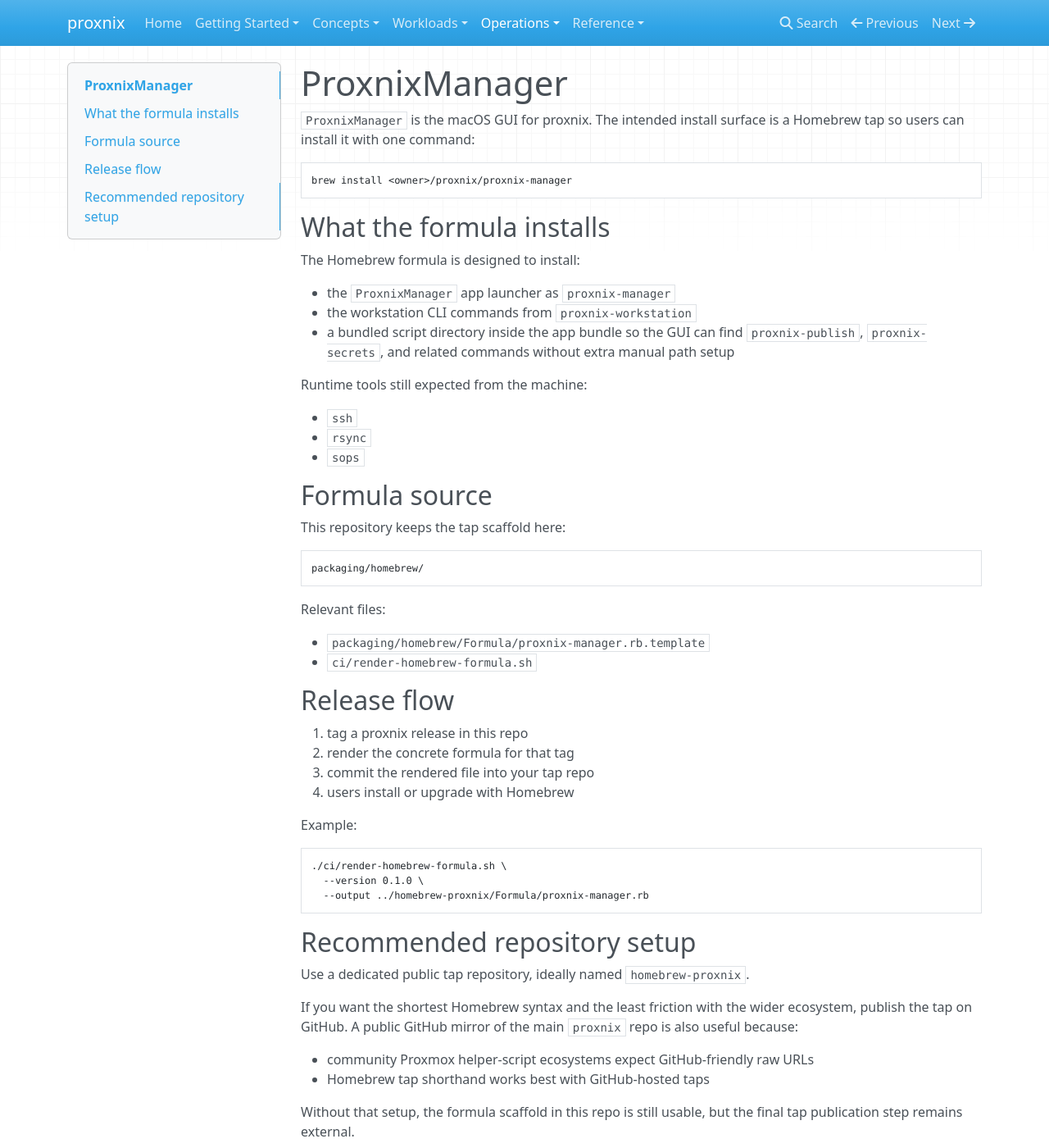
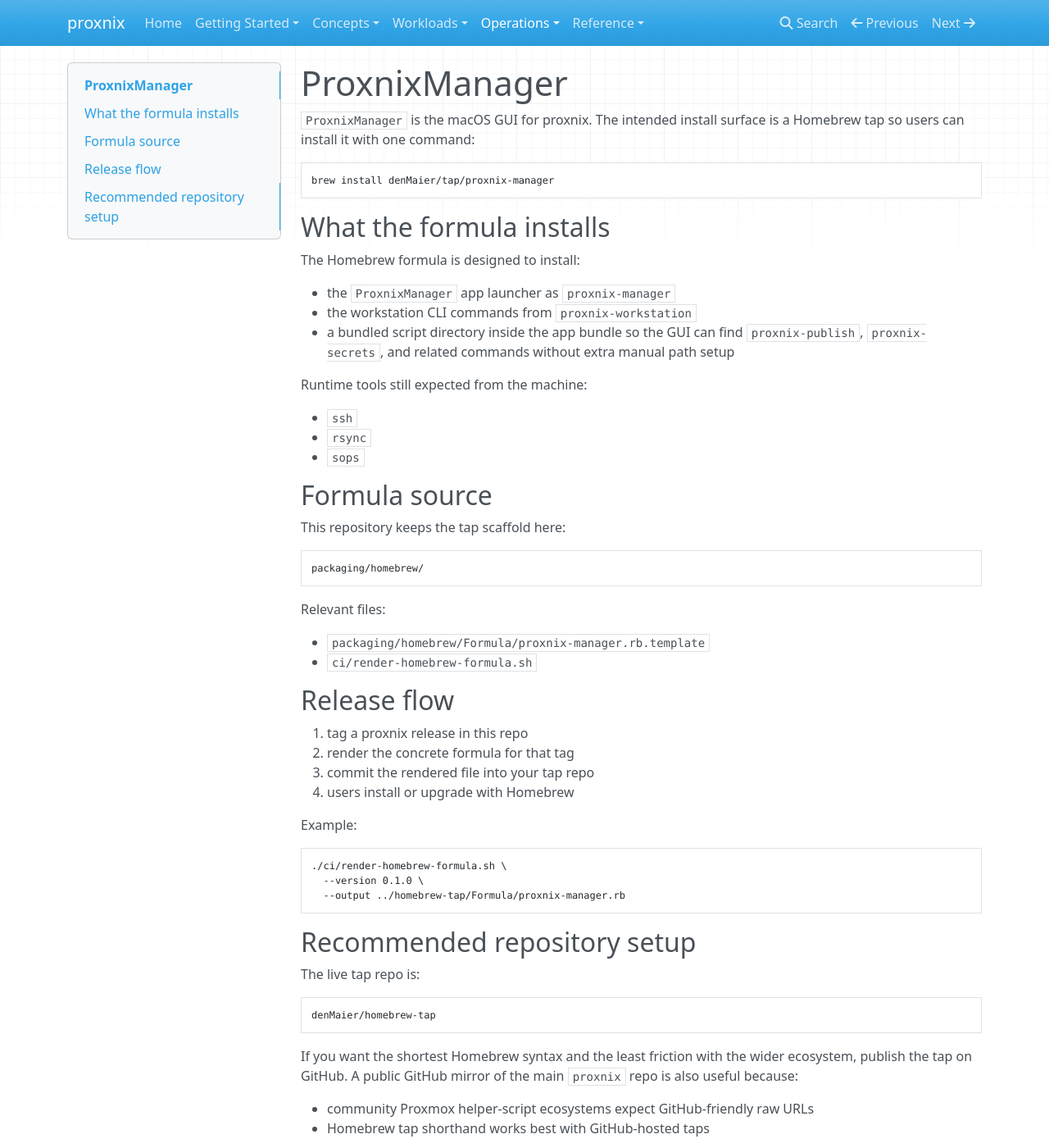
Before and after one commit to denMaier/proxnix, an MkDocs documentation site: the page built from docs/operations/proxnix-manager.md, in a window 1280 px wide and 1400 px high. Shown: the whole window at 82% size. Built offline with MkDocs 1.6.1, drawn with Linux system fonts in a browser that asks for light colours; nearby versions of some CDN libraries.

Commit message:
Fix Homebrew tap documentation

````diff
--- a/docs/operations/proxnix-manager.md
+++ b/docs/operations/proxnix-manager.md
@@ -4,7 +4,7 @@
 a Homebrew tap so users can install it with one command:
 
 ```bash
-brew install <owner>/proxnix/proxnix-manager
+brew install denMaier/tap/proxnix-manager
 ```
 
 ## What the formula installs
@@ -48,12 +48,16 @@
 ```bash
 ./ci/render-homebrew-formula.sh \
   --version 0.1.0 \
-  --output ../homebrew-proxnix/Formula/proxnix-manager.rb
+  --output ../homebrew-tap/Formula/proxnix-manager.rb
 ```
 
 ## Recommended repository setup
 
-Use a dedicated public tap repository, ideally named `homebrew-proxnix`.
+The live tap repo is:
+
+```text
+denMaier/homebrew-tap
+```
 
 If you want the shortest Homebrew syntax and the least friction with the wider
 ecosystem, publish the tap on GitHub. A public GitHub mirror of the main
````
Also changed, not shown: docs/reference/commands.md (+1 -1 lines), packaging/homebrew/README.md (+8 -4 lines).
